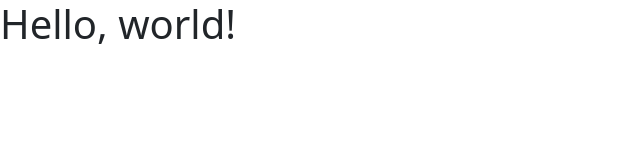
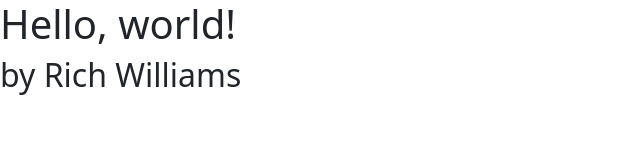
Before and after one commit to dadquotes/dadquotes.github.io, a plain HTML site: page index.html in a window 1280 px wide. Shown: the whole page, without its empty margins (0-640 px from the left). Drawn offline with nearby package versions, Linux system fonts and the light colour scheme.

Commit message:
Update index.html

```diff
--- a/index.html
+++ b/index.html
@@ -8,6 +8,7 @@
   </head>
   <body>
     <h1>Hello, world!</h1>
+    <h2>by Rich Williams</h2>
     <script src="https://cdn.jsdelivr.net/npm/bootstrap@5.3.0-alpha1/dist/js/bootstrap.bundle.min.js" integrity="sha384-w76AqPfDkMBDXo30jS1Sgez6pr3x5MlQ1ZAGC+nuZB+EYdgRZgiwxhTBTkF7CXvN" crossorigin="anonymous"></script>
   </body>
 </html>
```
